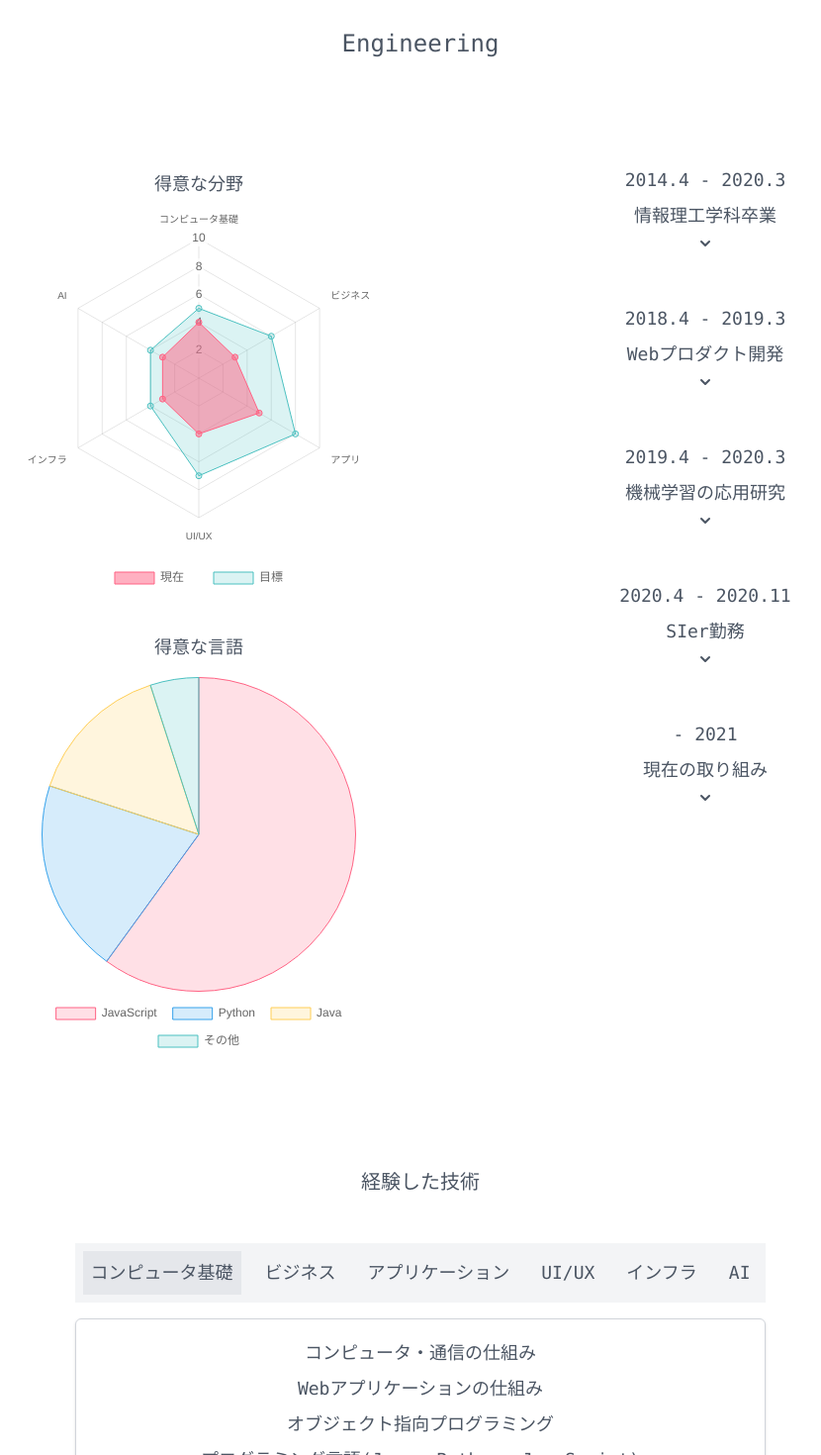
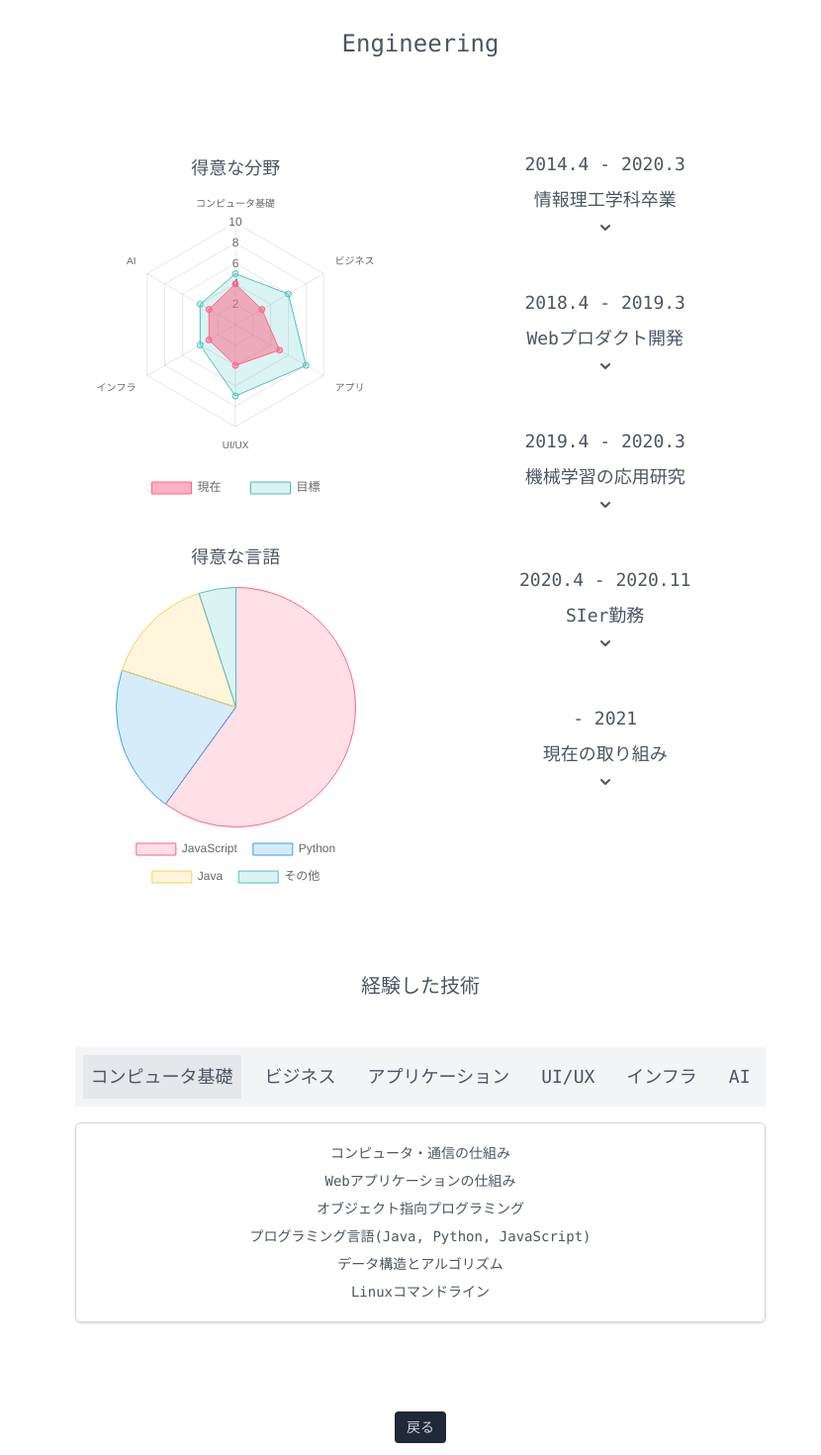
Before and after one commit to yysd94/myblog, a Next.js app: page /about/engineering in a window 1280 px wide. Shown: the part 380-1850 px from the top of the page at 99% size, without its empty margins (215-1045 px from the left). Built offline with nearby package versions, Linux system fonts and the light colour scheme.

Commit message:
グラフの大きさが画面幅に応じて適切なサイズを維持するようにcssを修正しました。

```diff
--- a/components/about/Career.js
+++ b/components/about/Career.js
@@ -13,12 +13,12 @@ const Career = () => {
       {careers.map((career) => (
         <div
           key={career.id}
-          className="pb-1 xl:pb-8 xl:text-lg"
+          className="pb-1 xl:pb-8"
           onClick={() => visibleChange(career.id)}
         >
           {career.id === visibleKey ? (
             <div>
-              <div className="my-2 bg-gray-100">
+              <div className="my-2 bg-gray-100 lg:text-lg ">
                 <div className="p-1">{career.term}</div>
                 <div className="p-1">{career.title}</div>
                 <div className="flex justify-center items-center">
@@ -37,17 +37,15 @@ const Career = () => {
                 </div>
               </div>
               <div className="border border-gray-300 shadow rounded-md p-4 mx-auto">
-                <div className="">
-                  {career.descriptions.map((description, index) => (
-                    <p key={index} className="p-1">
-                      {description}
-                    </p>
-                  ))}
-                </div>
+                {career.descriptions.map((description, index) => (
+                  <div key={index} className="p-1">
+                    {description}
+                  </div>
+                ))}
               </div>
             </div>
           ) : (
-            <div className="my-2 hover:bg-gray-100">
+            <div className="my-2 hover:bg-gray-100 lg:text-lg ">
               <div className="p-1">{career.term}</div>
               <div className="p-1">{career.title}</div>
               <div className="flex justify-center items-center">
--- a/components/about/Skillset.js
+++ b/components/about/Skillset.js
@@ -6,7 +6,7 @@ const Skillset = () => {
 
   return (
     <div>
-      <div className="md:hidden xl:text-lg">
+      <div className="md:hidden">
         {skillsets.map((skillset) => (
           <div
             key={skillset.id}
@@ -28,9 +28,9 @@ const Skillset = () => {
           </div>
         ))}
       </div>
-      <div className="hidden md:block md:flex md:justify-center xl:text-lg">
+      <div className="hidden md:block md:flex md:justify-center">
         <div>
-          <div className="bg-gray-100 mb-2">
+          <div className="bg-gray-100 mb-2 lg:text-lg">
             <div className="p-2 flex justify-center space-x-4">
               {skillsets.map((skillset) => (
                 <div key={skillset.id}>
--- a/pages/about/engineering.js
+++ b/pages/about/engineering.js
@@ -17,31 +17,34 @@ const Engineering = () => {
         <div className="my-16 pt-16">
           <p className="text-4xl">About Me</p>
         </div>
-        <div className="my-4 py-4 w-screen flex flex-col place-content-between">
+        <div className="my-4 py-4 w-screen flex flex-col place-content-between items-center">
           {/* ページタイトル */}
           <div className="my-16">
             <p className="text-2xl">Engineering</p>
           </div>
 
           {/* コンテンツ */}
-          <div className="flex flex-col justify-center items-center md:px-16">
-            <div className="m-4 md:w-full md:flex md:justify-center">
+          <div className="w-full flex flex-col justify-center items-center px-4 md:px-16 md:max-w-screen-md lg:max-w-screen-lg">
+            {/* キャリア表示部分 */}
+            <div className="w-full md:flex md:justify-center lg:w-5/6">
               {/* 大画面の場合、レーダーチャートを左に、キャリアを右に表示するようにする。 */}
-              <div className="hidden chart-container md:block md:w-1/2 md:px-8">
-                <div className="my-4 xl:pl-32">
-                  <div className="py-4 xl:text-lg">
+              <div className="hidden chart-container md:block md:w-1/2">
+                <div className="md:px-8">
+                  <div className="my-4">
+                    <div className="py-4 lg:text-lg">
                       <p>得意な分野</p>
                     </div>
                     <div>
                       <Radar data={totalSkillData} options={raderOptions} />
                     </div>
                   </div>
-                <div className="my-4 pt-2 xl:pl-32">
-                  <div className="py-4 xl:text-lg">
+                  <div className="my-4 pt-2">
+                    <div className="py-4 lg:text-lg">
                       <p>得意な言語</p>
                     </div>
                     <div>
                       <Pie data={langData} options={langOptions} />
+                    </div>
                   </div>
                 </div>
               </div>
@@ -55,7 +58,8 @@ const Engineering = () => {
               </div>
             </div>
 
-            <div className="m-4">
+            {/* スキルセット表示部分 */}
+            <div className="w-full">
               <div className="hidden md:block md:mt-8 md:text-xl">
                 <p className="py-8">経験した技術</p>
               </div>
```
Lines whose indentation alone changed are shown as unchanged.
